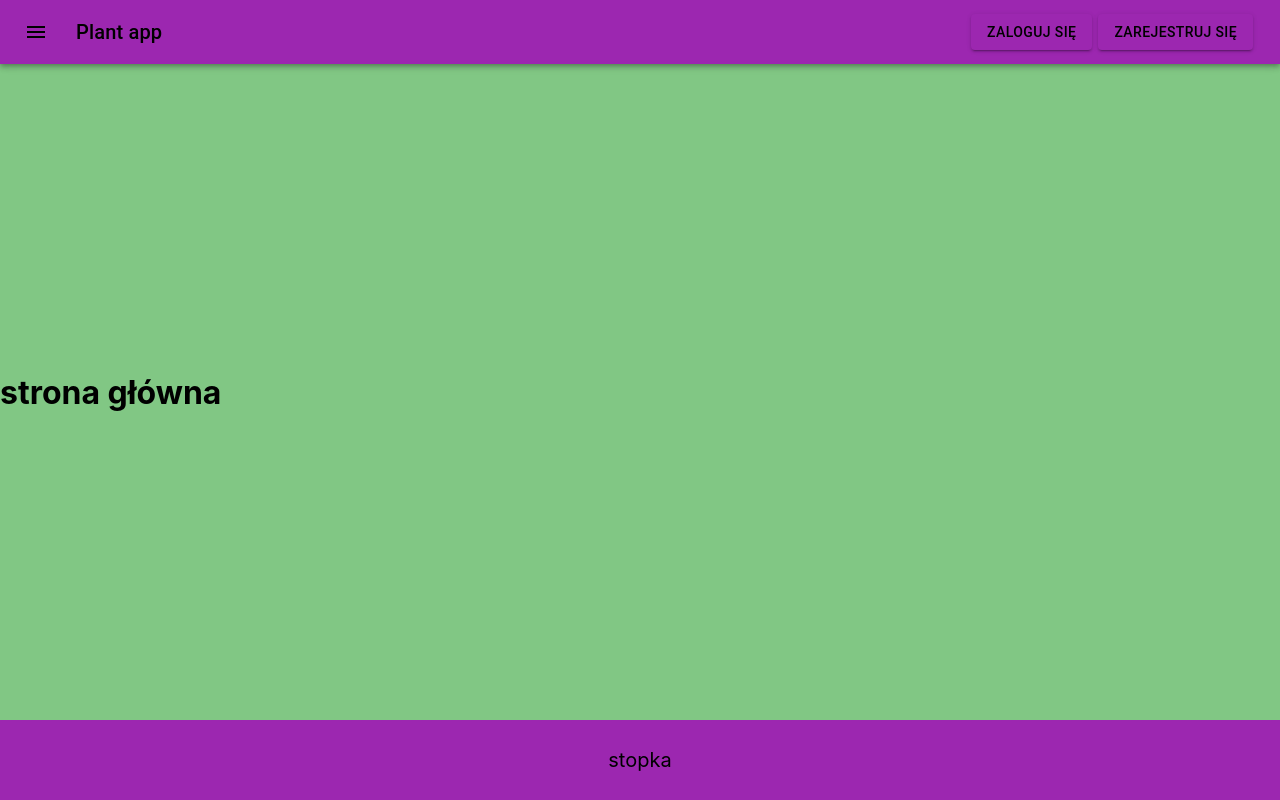
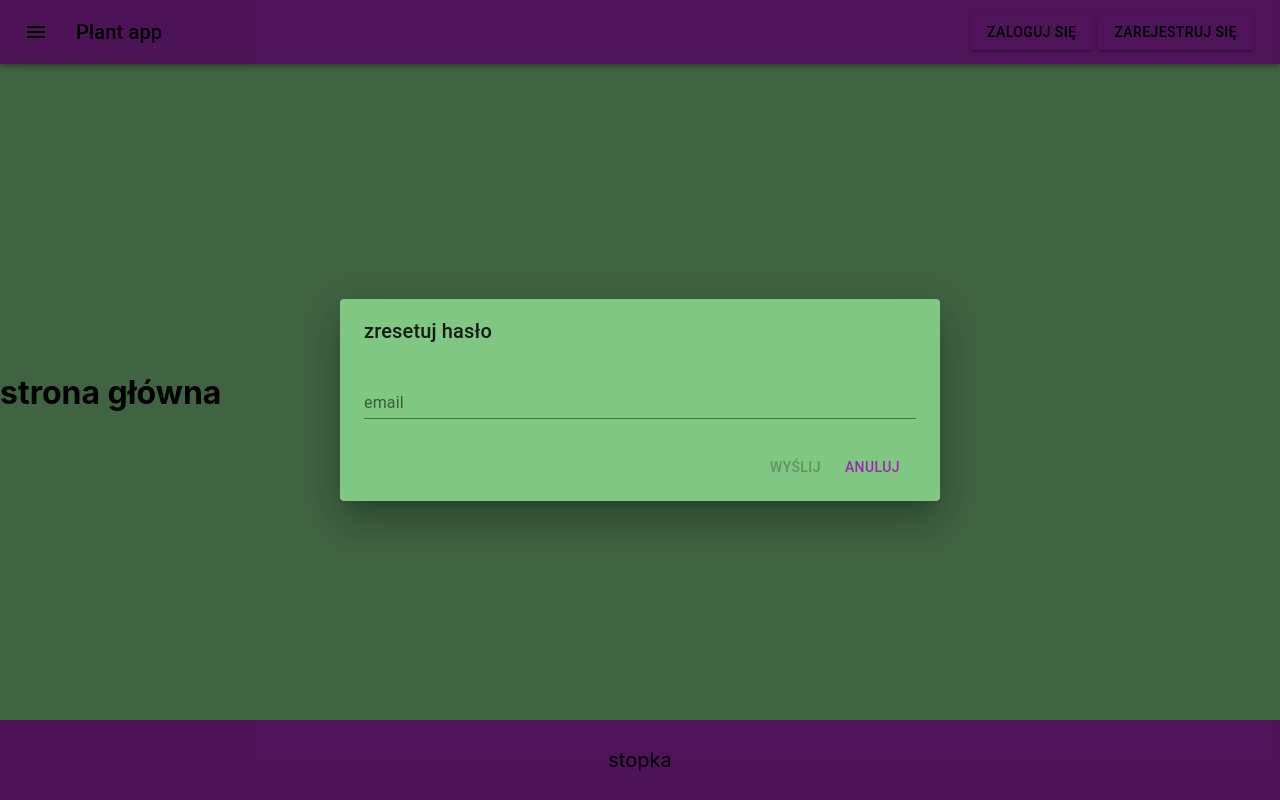
Before and after one commit to NowakKamil30/growing-plant-app, a React (Create React App) app in the folder frontend/growing-plant-app/: page / in a window 1280 px wide. Built offline with nearby package versions, Linux system fonts and the light colour scheme.

Commit message:
create ResetPasswordDialog

```diff
--- a/frontend/growing-plant-app/src/components/dialogs/DialogManager.tsx
+++ b/frontend/growing-plant-app/src/components/dialogs/DialogManager.tsx
@@ -2,6 +2,7 @@ import React from 'react';
 import AddDeviceDialog from './AddDeviceDialog';
 import LoginDialog from './LoginDialog';
 import RegisterDialog from './RegisterDialog';
+import ResetPasswordDialog from './ResetPasswordDialog';
 import SuccessRegisterDialog from './SuccessRegisterDialog';
 
 const DialogManager = (): JSX.Element => {
@@ -12,6 +13,7 @@ const DialogManager = (): JSX.Element => {
             <RegisterDialog/>
             <AddDeviceDialog/>
             <SuccessRegisterDialog/>
+            <ResetPasswordDialog/>
         </>
     );
 };
--- a/frontend/growing-plant-app/src/components/dialogs/RegisterDialog.tsx
+++ b/frontend/growing-plant-app/src/components/dialogs/RegisterDialog.tsx
@@ -127,7 +127,7 @@ const RegisterDialog: React.FC<PropsFromRedux> = ({
             .required('forms.errors.isRequired')
             .min(5, 'forms.errors.wrongLenghtEmail')
             .max(50, 'forms.errors.wrongLenghtEmail')
-            .email()
+            .email('forms.errors.notEmail')
             .trim('forms.errors.noStartOrEndWithSpace'),
       passwordRegister: Yup
                 .string()
--- /dev/null
+++ b/frontend/growing-plant-app/src/components/dialogs/ResetPasswordDialog.tsx
@@ -0,0 +1,192 @@
+/* eslint-disable @typescript-eslint/no-unused-vars */
+import React from 'react';
+import {
+  Button,
+    createStyles,
+  Dialog,
+  DialogActions,
+  DialogContent,
+  DialogTitle,
+  makeStyles,
+  TextField,
+  Theme,
+} from '@material-ui/core';
+import Transition from './Transition';
+import { ReduceTypes } from '../../stores/reducers';
+import { connect, ConnectedProps } from 'react-redux';
+import { showRegisterDialog, showSuccessRegisterDialog } from '../../stores/actions/DialogControlActions';
+import { DialogControlTypes } from '../../stores/types/DialogControlTypes';
+import { Trans } from 'react-i18next';
+import { useFormik } from 'formik';
+import { RegisterUser } from '../../interfaces/RegisterUser';
+import * as Yup from 'yup';
+import ApiHandlerButton from '../buttons/ApiHandlerButton';
+import { register } from '../../stores/api/AuthOperations';
+import { ThunkDispatch } from 'redux-thunk';
+import { SnackbarInfo } from '../../interfaces/SnackbarInfo';
+import { AuthTypes } from '../../stores/types/AuthTypes';
+import { registerMessage } from '../../stores/actions/AuthActions';
+import Snackbar from '../snackbar/Snackbar';
+
+interface MapDispatcherToProps {
+    showRegisterDialog: (isVisible: boolean) => DialogControlTypes;
+    register: (
+      registerUser: RegisterUser,
+      successAction?: () => void,
+      errorAction?: () => void
+      ) => void;
+      changeRegisterMessage: (message: SnackbarInfo) => AuthTypes;
+      showSuccessRegisterDialog: (isVisible: boolean) => DialogControlTypes;
+}
+
+interface  MapStateToProps {
+    isShowRegisterDialog: boolean;
+    isRegisterFetching: boolean;
+    registerMessage: SnackbarInfo;
+}
+
+const mapDispatcherToProps = (dispatch: ThunkDispatch<{}, {}, any>): MapDispatcherToProps => ({
+    showRegisterDialog: (isDialogVisible: boolean) => (
+        dispatch(showRegisterDialog(isDialogVisible))
+    ),
+    register: async (
+      registerUser: RegisterUser,
+      successAction?: () => void,
+      errorAction?: () => void
+      ) => (
+        await dispatch(register(
+          registerUser,
+          successAction,
+          errorAction
+        ))
+      ),
+      changeRegisterMessage: (error: SnackbarInfo) => (
+        dispatch(registerMessage(error))
+      ),
+      showSuccessRegisterDialog: (isSuccessRegisterVisible: boolean) => (
+        dispatch(showSuccessRegisterDialog(isSuccessRegisterVisible))
+      )
+});
+
+const mapStateToProps = (state: ReduceTypes): MapStateToProps => ({
+    isShowRegisterDialog: state.dialogControl.isRegisterDialogVisible,
+    isRegisterFetching: state.auth.isRegisterFetching,
+    registerMessage: state.auth.registerMessage
+});
+
+const connector = connect(mapStateToProps, mapDispatcherToProps);
+
+type PropsFromRedux = ConnectedProps<typeof connector>;
+
+const ResetPasswordDialog: React.FC<PropsFromRedux> = ({
+    isShowRegisterDialog,
+    isRegisterFetching,
+    registerMessage,
+    showRegisterDialog,
+    changeRegisterMessage
+}): JSX.Element => {
+  const { form, input } = useStyles();
+  const initialValues: { email: string }  = {
+    email: ''
+  };
+
+  const {
+    values,
+    errors,
+    isValid,
+    touched,
+    dirty,
+    handleBlur,
+    handleChange,
+    handleSubmit,
+    resetForm,
+  } = useFormik<{ email: string }>({
+    initialValues,
+    validationSchema: Yup.object().shape({
+      email: Yup
+            .string()
+            .strict(true)
+            .required('forms.errors.isRequired')
+            .min(5, 'forms.errors.wrongLenghtEmail')
+            .max(50, 'forms.errors.wrongLenghtEmail')
+            .email('forms.errors.notEmail')
+            .trim('forms.errors.noStartOrEndWithSpace'),
+    }),
+    onSubmit: (values: { email: string }) => {
+      console.log(values);
+
+    }
+  });
+
+      return (
+          <Dialog
+          open={ true }
+          TransitionComponent={ Transition }
+          keepMounted
+          onClose={ () => !isRegisterFetching ? showRegisterDialog(false) : null }
+          aria-labelledby='alert-dialog-slide-title'
+          aria-describedby='alert-dialog-slide-description'
+          fullWidth={ true }
+        >
+          <DialogTitle id='alert-dialog-slide-title'>
+            <Trans i18nKey='forms.resetPassword.title'/>
+          </DialogTitle>
+          <DialogContent>
+            <form
+            noValidate
+            onSubmit={ handleSubmit }
+            className={ form }
+            >
+            <TextField
+            id='email'
+            name='email'
+            error={ !!errors.email }
+            onChange={ handleChange }
+            onBlur={ handleBlur }
+            value={ values.email }
+            label={ <Trans i18nKey='forms.register.email'/> }
+            color='secondary'
+            className={ input }
+            helperText={ <Trans i18nKey={ errors.email }/> }
+            />
+            <DialogActions>
+            <ApiHandlerButton
+                type='submit'
+                disabled = { !isValid || touched === {} || !dirty }
+                color='secondary'
+                i18nKey='action.send'
+                isFetching={ isRegisterFetching }
+            />
+            <Button
+            onClick={ () => showRegisterDialog(false) }
+            color='secondary'
+            disabled={ isRegisterFetching }>
+              <Trans i18nKey='action.cancel'/>
+            </Button>
+          </DialogActions>
+            </form>
+          </DialogContent>
+          <Snackbar
+          open={ registerMessage.isShow }
+          autoHideDuration={ 9000 }
+          onClose={ () => changeRegisterMessage({ ...registerMessage, isShow: false }) }
+          severity={ registerMessage.severity }
+          i18nKeyTitle={ registerMessage.i18nKeyTitle }
+        />
+        </Dialog>
+      );
+  };
+
+  const useStyles = makeStyles((theme: Theme) =>(
+    createStyles({
+      input: {
+        height: 70
+      },
+      form: {
+        display: 'flex',
+        flexDirection: 'column',
+      }
+    })
+  ));
+
+export default connector(ResetPasswordDialog);
--- a/frontend/growing-plant-app/src/i18n/translations/pl/pl.ts
+++ b/frontend/growing-plant-app/src/i18n/translations/pl/pl.ts
@@ -28,7 +28,8 @@ const pl = {
             add: 'dodaj',
             register: 'zarejestruj się',
             cancel: 'anuluj',
-            ok: 'ok'
+            ok: 'ok',
+            send: 'wyślij'
         },
         forms: {
             login: {
@@ -46,6 +47,9 @@ const pl = {
                 lastName: 'nazwisko',
                 firstName: 'imię'
             },
+            resetPassword: {
+                title: 'zresetuj hasło'
+            },
             addDevice: {
                 title: 'Dodaj urządzenie',
                 text: 'Proszę podać kod aktywacyjny',
@@ -54,6 +58,7 @@ const pl = {
                 wrongLenghtUsername: 'niepoprawna długość nazwy użytkownika(8-20 znaków)',
                 wrongLenghtPassword: 'niepoprawna długość hasła(8-20 znaków)',
                 wrongLenghtEmail: 'niepoprawna długość emailu(5-50)',
+                notEmail: 'niepoprawny email',
                 wrongLenghtFirstName: 'niepoprawna długość imienia(2-30)',
                 wrongLenghtLastName: 'niepoprawna dłogość nazwiska(2-30)',
                 isRequired: 'jest wymagane',
```
